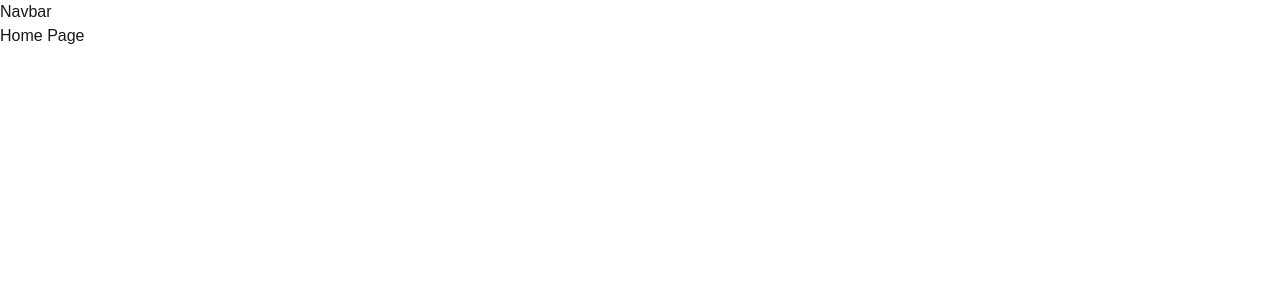
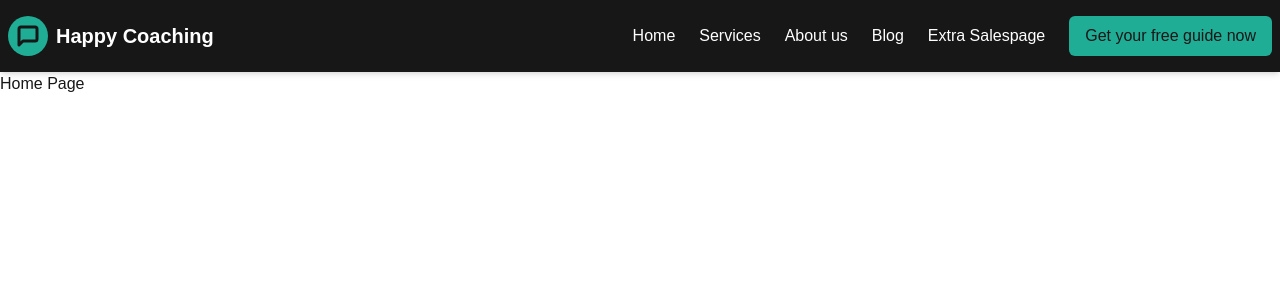
Before and after one commit to pmppiyas/my-test-project, a Next.js app: page / in a window 1280 px wide. Shown: the top 300 px of the page. Built offline with nearby package versions, Linux system fonts and the light colour scheme.

Commit message:
Add Navbar

```diff
--- a/src/app/Components/Navbar.jsx
+++ b/src/app/Components/Navbar.jsx
@@ -1,9 +1,90 @@
-import React from "react";
+"use client";
+import { MessageSquare } from "lucide-react";
+import React, { useState } from "react";
 
 function Navbar() {
+  const navLinks = [
+    { name: "Home", link: "/" },
+    { name: "Services", link: "/services" },
+    { name: "About us", link: "/about" },
+    { name: "Blog", link: "/blog" },
+    {
+      name: "Extra Salespage",
+      link: "/salepage",
+    },
+  ];
+
+  // State to toggle mobile menu
+  const [isOpen, setIsOpen] = useState(false);
+
   return (
-    <div className="">
-      <h2>Navbar</h2>
+    <div className="font-custom">
+      {/* Navbar Container */}
+      <div className="flex items-center justify-between px-2 py-4 bg-foreground text-background shadow-md">
+        {/* Logo */}
+        <div className="flex items-center gap-2">
+          <span className="bg-primary rounded-full p-2">
+            <MessageSquare
+              strokeWidth={3}
+              className="w-6 h-6 text-foreground"
+            />
+          </span>
+          <span className="text-xl font-bold">Happy Coaching</span>
+        </div>
+
+        {/* Hamburger Menu (Visible on Mobile) */}
+        <button
+          className="md:hidden text-3xl focus:outline-none"
+          onClick={() => setIsOpen(!isOpen)}
+        >
+          {isOpen ? "✕" : "☰"}
+        </button>
+
+        {/* Nav Links and Button  */}
+        <div className="hidden md:flex items-center gap-6">
+          {/* Navigation Links */}
+          <nav className="flex flex-row gap-6">
+            {navLinks.map((link) => (
+              <a
+                key={link.name}
+                href={link.link}
+                className="text-background hover:text-primary transition duration-200"
+              >
+                {link.name}
+              </a>
+            ))}
+          </nav>
+
+          {/* Button (for large screen) */}
+          <button className="bg-primary  px-4 py-2 rounded-md text-foreground hover:bg-primary-secondary  transition duration-300">
+            Get your free guide now
+          </button>
+        </div>
+      </div>
+
+      {/* Mobile Menu (Visible only on mobile) */}
+      {isOpen && (
+        <div className="md:hidden bg-foreground shadow-md p-4">
+          <nav className="flex flex-col items-center gap-4  p-4 text-background">
+            {navLinks.map((link) => (
+              <a
+                key={link.name}
+                href={link.link}
+                className="hover:text-primary hover:b- transition duration-200"
+                onClick={() => setIsOpen(false)}
+              >
+                {link.name}
+              </a>
+            ))}
+          </nav>
+          {/* Button */}
+          <div className="flex justify-center mt-4">
+            <button className="bg-primary  px-4 py-2 rounded-md hover:bg-primary-secondary  transition duration-300">
+              Get your free guide now
+            </button>
+          </div>
+        </div>
+      )}
     </div>
   );
 }
--- a/src/app/globals.css
+++ b/src/app/globals.css
@@ -6,6 +6,7 @@
   --font-kumbh-sans: "Kumbh Sans", sans-serif;
   --foreground: #171717;
   --primary: rgb(32, 173, 150);
+  --secondary-primary: rgb(30, 150, 150);
 }
 
 @theme inline {
@@ -13,7 +14,7 @@
   --color-foreground: var(--foreground);
   --color-secondary: var(--secondary);
   --color-primary: var(--primary);
-  --color-primary-hover: rgb(32, 173, 150);
+  --color-primary-secondary: var(--secondary-primary);
   --font-cumtom: var(--font-kumbh-sans);
 }
 
--- a/src/app/layout.js
+++ b/src/app/layout.js
@@ -16,7 +16,7 @@ export const metadata = {
 export default function RootLayout({ children }) {
   return (
     <html lang="en">
-      <body className={`${kumbhSans.variable}  antialiased font-cumtom`}>
+      <body className={`${kumbhSans.variable}   antialiased max-w-7xl mx-auto`}>
         <Navbar></Navbar>
         <main>{children}</main>
       </body>
```
Also changed, not shown: package.json (+5 -4 lines), 1 other file (tests, documents, lock files or other folders).
